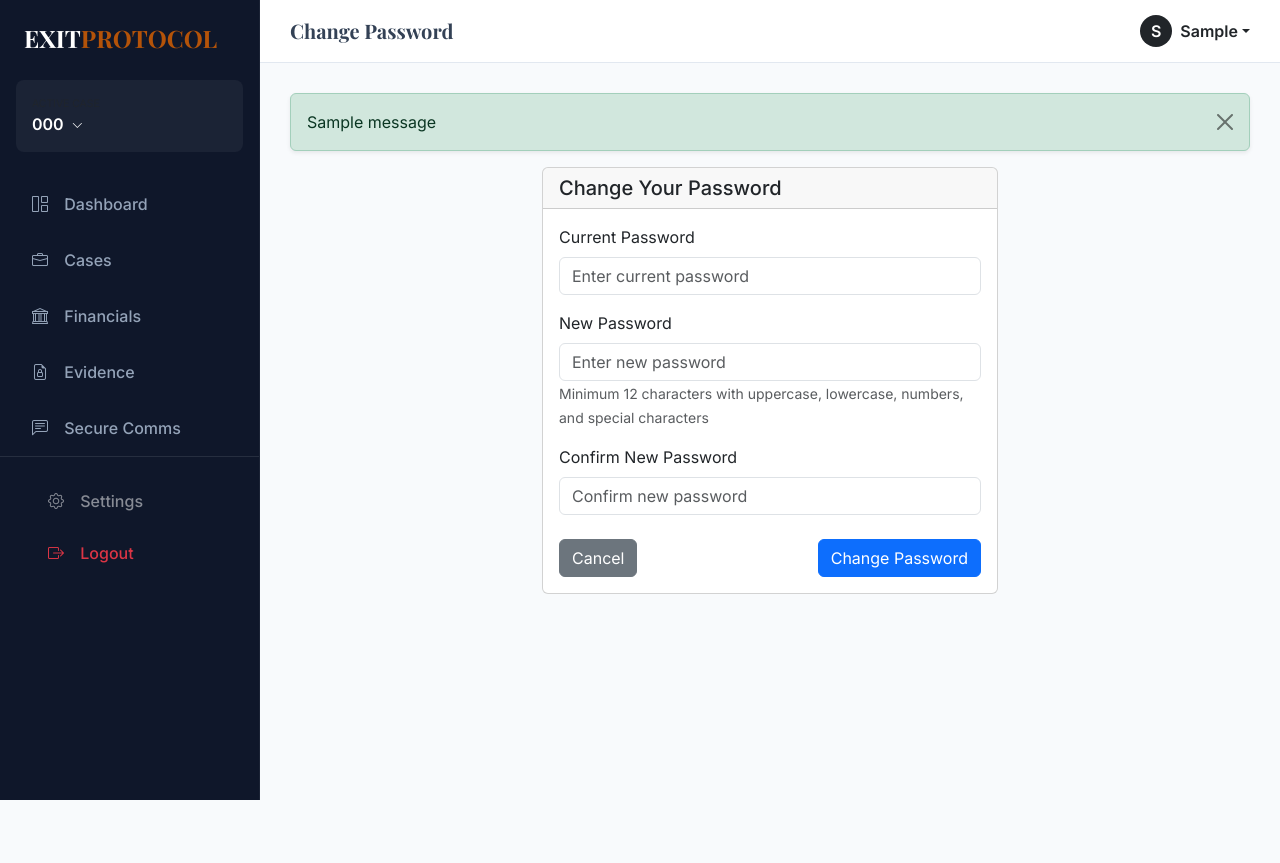
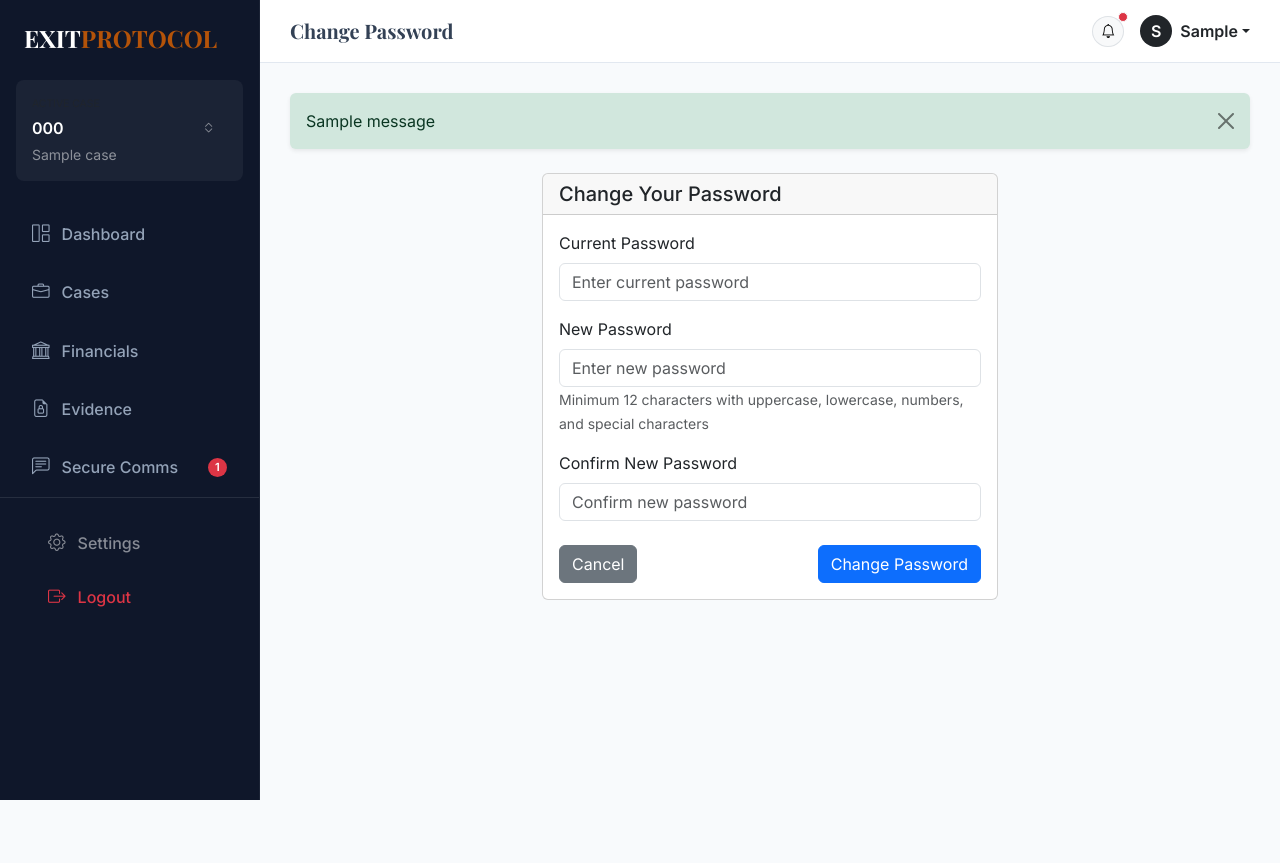
Before and after one commit to Vinaygond/exit-protocol, a Django app: page /accounts/change-password/ in a window 1280 px wide. Run offline with Django 5.2, Linux system fonts and the light colour scheme; a user stored in the database is signed in; tables that the repository leaves empty hold one stand-in row (values such as "Sample post"); one stand-in notice (Sample message) is shown; some libraries are stand-ins or nearby versions.

Commit message:
Update base.html

```diff
--- a/templates/base.html
+++ b/templates/base.html
@@ -3,13 +3,14 @@
 <head>
     <meta charset="UTF-8">
     <meta name="viewport" content="width=device-width, initial-scale=1.0">
+    <meta http-equiv="X-UA-Compatible" content="ie=edge">
     <title>{% block title %}Exit Protocol{% endblock %}</title>
 
     <!-- Bootstrap 5 CSS -->
     <link href="https://cdn.jsdelivr.net/npm/bootstrap@5.3.0/dist/css/bootstrap.min.css" rel="stylesheet">
     <link rel="stylesheet" href="https://cdn.jsdelivr.net/npm/bootstrap-icons@1.11.0/font/bootstrap-icons.css">
 
-    <!-- Fonts: Inter (UI) & Playfair Display (Headers) -->
+    <!-- Fonts -->
     <link href="https://fonts.googleapis.com/css2?family=Inter:wght@300;400;500;600&family=Playfair+Display:wght@600;700&display=swap" rel="stylesheet">
 
     <style>
@@ -37,16 +38,18 @@
             border-right: 1px solid rgba(255,255,255,0.05);
             z-index: 1000;
             padding-top: 20px;
+            overflow-y: auto; /* Scrollable sidebar */
         }
 
         .sidebar .nav-link {
             color: #94a3b8; margin: 4px 12px; padding: 12px 20px; border-radius: 6px;
             transition: all 0.2s; font-weight: 500;
+            display: flex; align-items: center; text-decoration: none;
         }
         .sidebar .nav-link:hover, .sidebar .nav-link.active {
             background-color: rgba(255,255,255,0.1); color: white;
         }
-        .sidebar i { margin-right: 12px; }
+        .sidebar i { margin-right: 12px; font-size: 1.1rem; }
 
         .main-content {
             margin-left: var(--sidebar-width);
@@ -74,6 +77,8 @@
             background-color: var(--gold-accent); color: white; border: none; font-weight: 600;
         }
         .btn-gold:hover { background-color: #92400e; color: white; }
+
+        .cursor-pointer { cursor: pointer; }
     </style>
     {% block extra_css %}{% endblock %}
 </head>
@@ -86,15 +91,19 @@
                 <span class="brand-font fw-bold fs-4 text-white">EXIT<span style="color: var(--gold-accent);">PROTOCOL</span></span>
             </div>
 
-            <!-- Case Info -->
+            <!-- Dynamic Case Selector -->
             <div class="mx-3 mb-4 p-3 rounded-3" style="background: rgba(255,255,255,0.05);">
                 <small class="d-block text-uppercase text-muted" style="font-size: 0.65rem;">Active Case</small>
                 {% if request.case %}
-                    <div class="text-white fw-bold text-truncate cursor-pointer" onclick="window.location.href='{% url 'cases:select_case' %}'">
-                        {{ request.case.case_number }} <i class="bi bi-chevron-down ms-1" style="font-size: 0.7rem;"></i>
+                    <div class="d-flex justify-content-between align-items-center cursor-pointer mt-1" onclick="window.location.href='{% url 'cases:select_case' %}'">
+                        <span class="text-white fw-bold text-truncate" style="max-width: 140px;">{{ request.case.case_number }}</span>
+                        <i class="bi bi-chevron-expand text-white-50" style="font-size: 0.8rem;"></i>
                     </div>
+                    <small class="text-white-50 text-truncate d-block mt-1">{{ request.case.case_title }}</small>
                 {% else %}
-                    <a href="{% url 'cases:case_create' %}" class="text-warning text-decoration-none fw-bold small">+ Initialize Case</a>
+                    <a href="{% url 'cases:case_create' %}" class="text-warning text-decoration-none fw-bold small d-block mt-1">
+                        <i class="bi bi-plus-circle me-1"></i> Initialize Case
+                    </a>
                 {% endif %}
             </div>
 
@@ -113,6 +122,9 @@
                 </a>
                 <a class="nav-link {% if 'communication' in request.path %}active{% endif %}" href="{% url 'communication:message_list' %}">
                     <i class="bi bi-chat-left-text"></i> Secure Comms
+                    {% if request.case and request.case.messages.count > 0 %}
+                    <span class="badge bg-danger rounded-pill ms-auto" style="font-size: 0.7rem;">{{ request.case.messages.count }}</span>
+                    {% endif %}
                 </a>
             </nav>
 
@@ -122,30 +134,41 @@
             </div>
         </div>
 
+        <!-- Top Navbar -->
         <div class="navbar-app d-flex justify-content-between align-items-center">
             <h5 class="mb-0 fw-bold brand-font">{% block page_title %}{% endblock %}</h5>
             <div class="d-flex align-items-center gap-3">
+                 <!-- Notifications -->
+                 <button class="btn btn-light btn-sm rounded-circle position-relative border">
+                    <i class="bi bi-bell"></i>
+                    {% if messages %}
+                    <span class="position-absolute top-0 start-100 translate-middle p-1 bg-danger border border-light rounded-circle"></span>
+                    {% endif %}
+                 </button>
+
+                 <!-- User Dropdown -->
                  <div class="dropdown">
                     <a href="#" class="d-flex align-items-center text-decoration-none text-dark fw-bold dropdown-toggle" data-bs-toggle="dropdown">
                         <div class="bg-dark text-white rounded-circle d-flex align-items-center justify-content-center me-2" style="width: 32px; height: 32px;">
                             {{ user.first_name|first|default:"U" }}
                         </div>
-                        {{ user.first_name }}
+                        <span class="d-none d-sm-inline">{{ user.first_name }}</span>
                     </a>
                     <ul class="dropdown-menu dropdown-menu-end shadow border-0">
                         <li><a class="dropdown-item" href="{% url 'accounts:profile' %}">Profile</a></li>
                         <li><a class="dropdown-item" href="{% url 'accounts:security_log' %}">Security Log</a></li>
                         <li><hr class="dropdown-divider"></li>
-                        <li><a class="dropdown-item" href="{% url 'accounts:logout' %}">Sign Out</a></li>
+                        <li><a class="dropdown-item text-danger" href="{% url 'accounts:logout' %}">Sign Out</a></li>
                     </ul>
                  </div>
             </div>
         </div>
 
+        <!-- Content Area -->
         <div class="main-content">
             {% if messages %}
                 {% for message in messages %}
-                <div class="alert alert-{{ message.tags }} alert-dismissible fade show shadow-sm" role="alert">
+                <div class="alert alert-{{ message.tags }} alert-dismissible fade show shadow-sm border-0 mb-4" role="alert">
                     {{ message }}
                     <button type="button" class="btn-close" data-bs-dismiss="alert"></button>
                 </div>
@@ -157,6 +180,7 @@
 
     {% else %}
         <!-- ================= PUBLIC LAYOUT ================= -->
+        <!-- Used for Login, Register, and Home pages -->
         <div class="landing-wrapper">
             {% block landing_content %}{% endblock %}
         </div>
```
